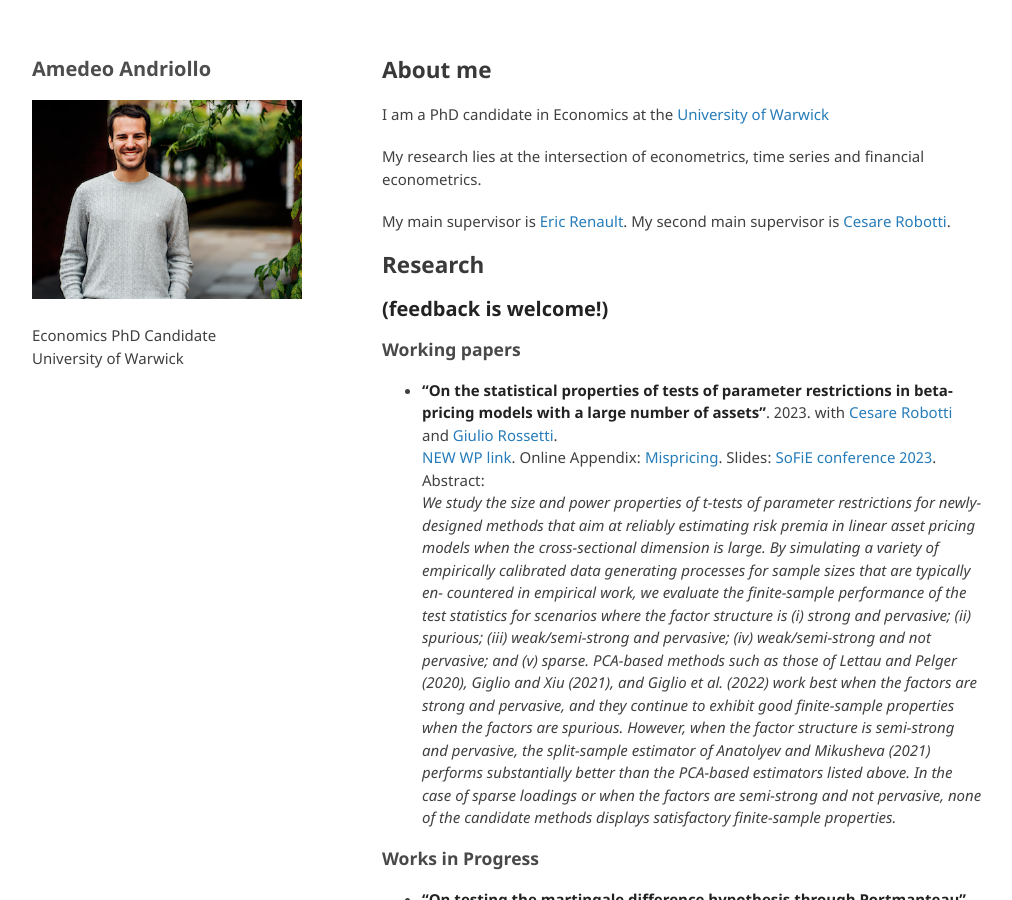
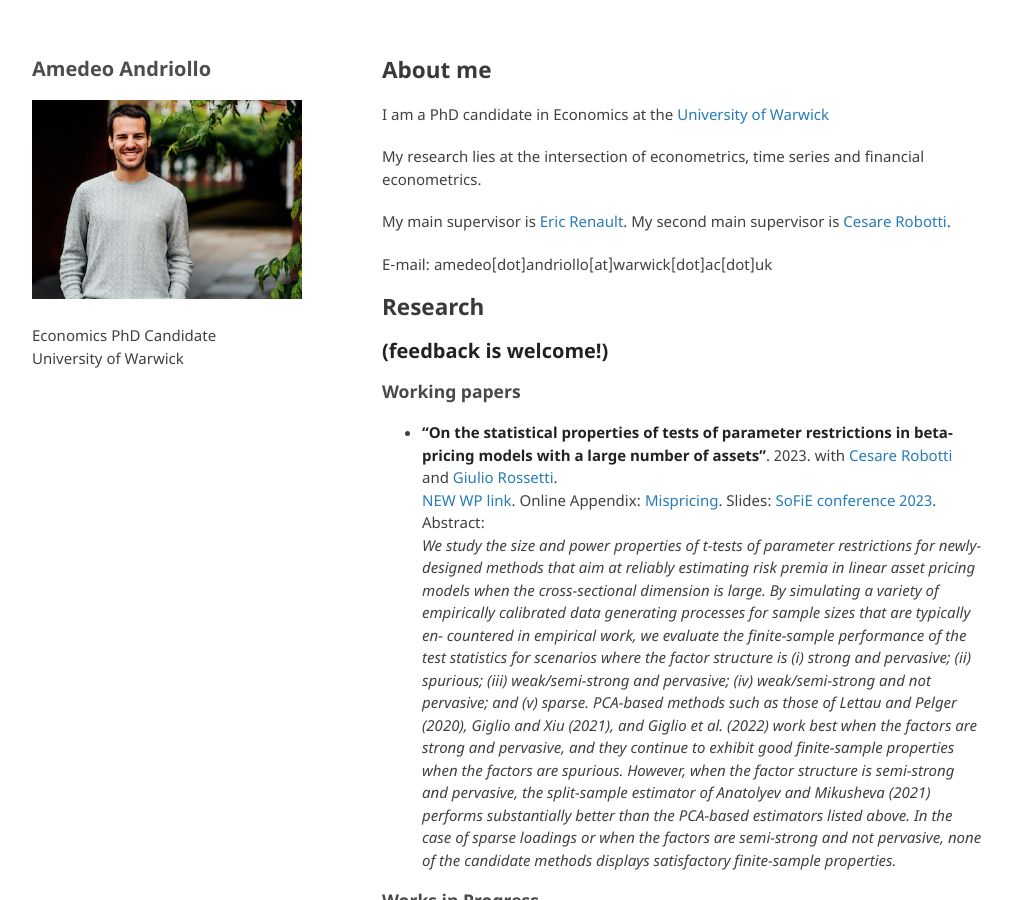
Before and after one commit to amandri/amandri.github.io, a Jekyll site: the page built from index.md, in a window 1280 px wide and 900 px high. Shown: the whole window, without its empty margins (133-1145 px from the left). Built offline with Jekyll 4.4.1, drawn with Linux system fonts in a browser that asks for light colours; the repository's description, which GitHub fills in, is left out; our own code applies the rules of GitHub Pages for plain Markdown files.

Commit message:
Update index.md

```diff
--- a/index.md
+++ b/index.md
@@ -9,6 +9,8 @@ I am a PhD candidate in Economics at the [University of Warwick](https://warwick
 My research lies at the intersection of econometrics, time series and financial econometrics.
 
 My main supervisor is [Eric Renault](https://warwick.ac.uk/fac/soc/economics/staff/emrrenault/#). My second main supervisor is [Cesare Robotti](https://www.cesarerobotti.com).
+
+E-mail: amedeo[dot]andriollo[at]warwick[dot]ac[dot]uk
 
 ## Research
 
```
